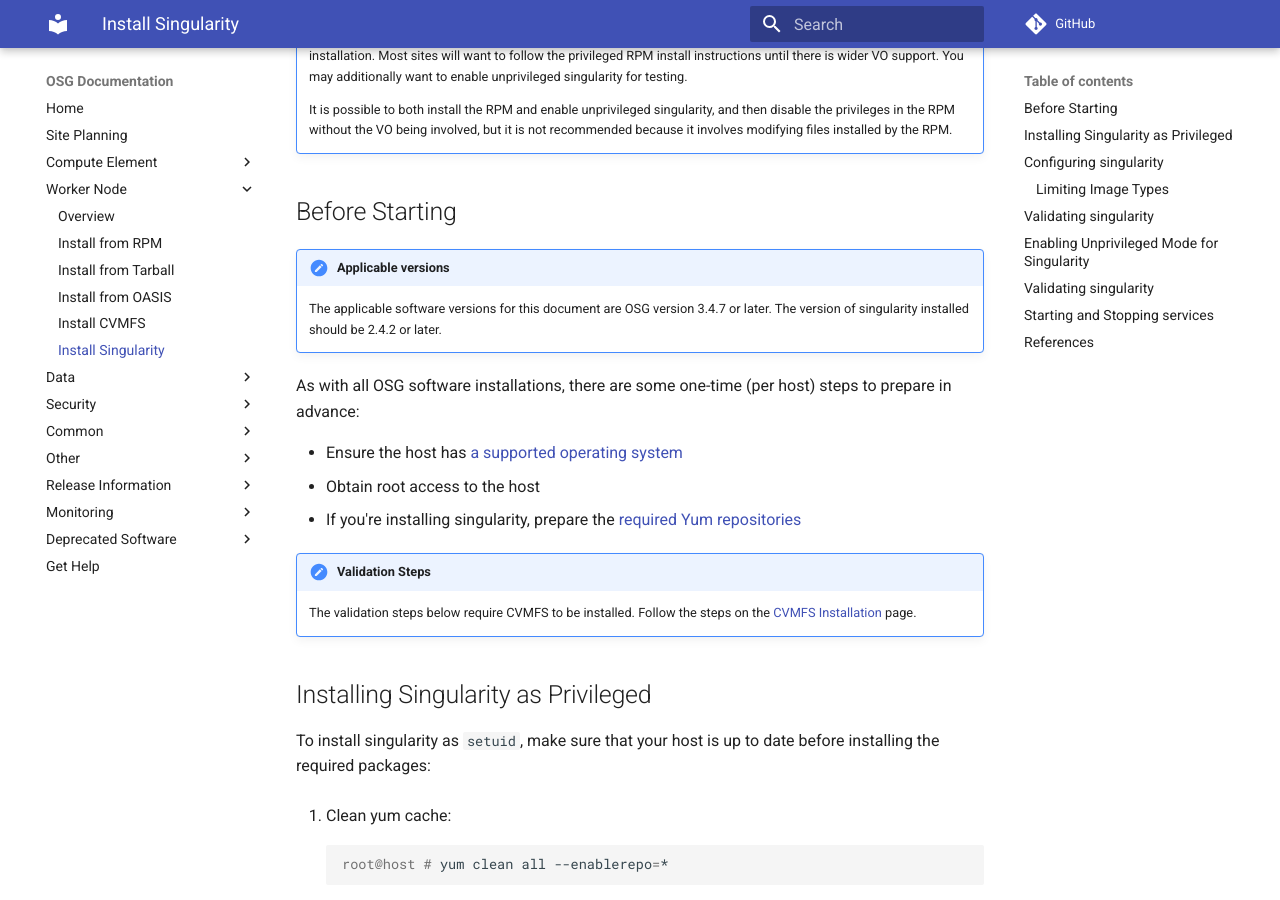
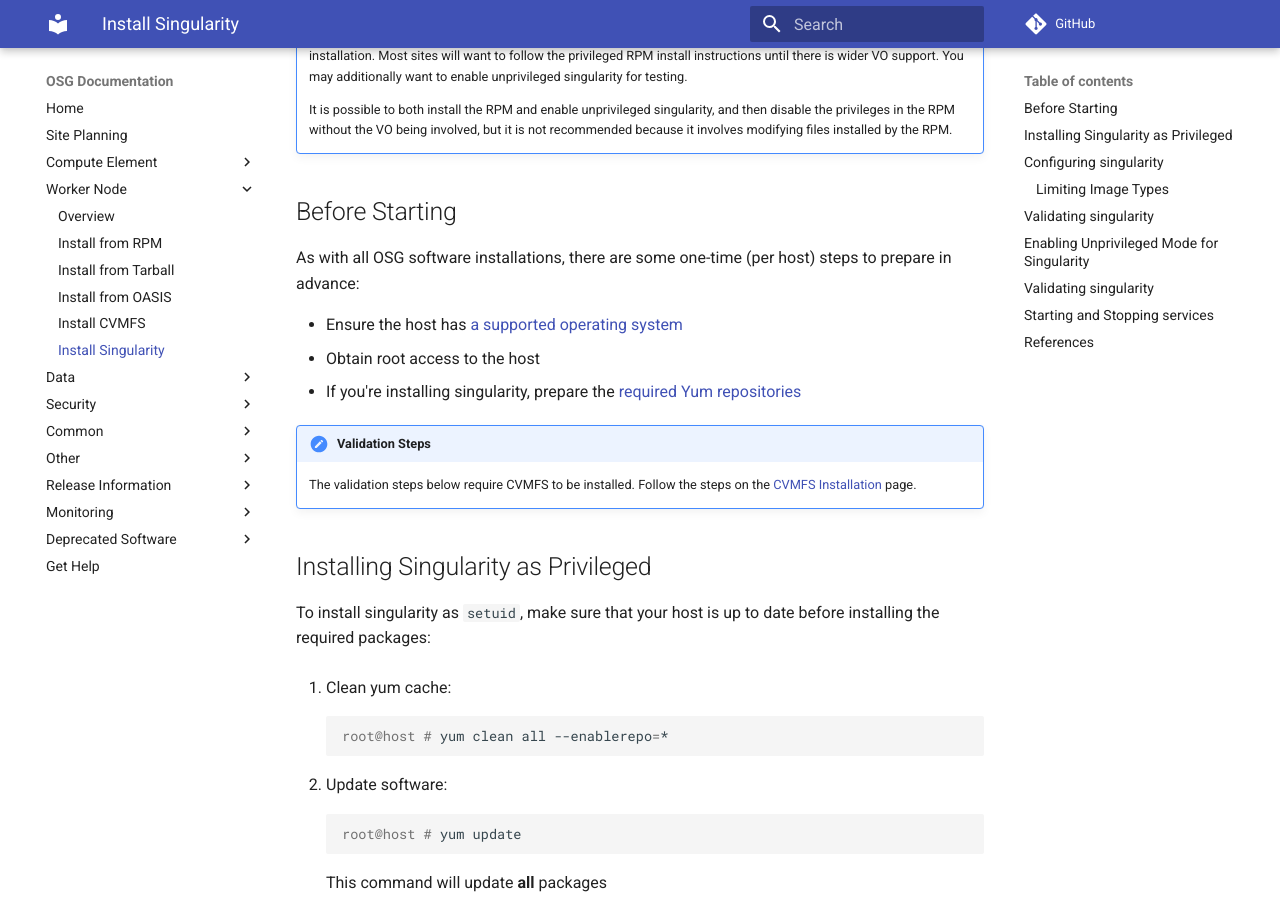
Before and after one commit to osg-htc/docs, an MkDocs documentation site: the page built from docs/worker-node/install-singularity.md, in a window 1280 px wide and 900 px high, scrolled down 884 px. Built offline with MkDocs 1.6.1 and Material for MkDocs 9.7.7, drawn with Linux system fonts in a browser that asks for light colours; comment, search, counter and statistics services are not loaded; old or Windows-style settings are respelled for this version of MkDocs.

Commit message:
Drop applicable versions note
- Priv singularity instructions specify yum update before the
  installation
- Unpriv singularity uses CVMFS so it should presumably grab the
  latest singularity version

```diff
--- a/docs/worker-node/install-singularity.md
+++ b/docs/worker-node/install-singularity.md
@@ -49,10 +49,6 @@
 
 Before Starting
 ---------------
-
-!!! note "Applicable versions"
-    The applicable software versions for this document are OSG version 3.4.7 or later.
-    The version of singularity installed should be 2.4.2 or later.
 
 As with all OSG software installations, there are some one-time (per host) steps to prepare in advance:
 
```
